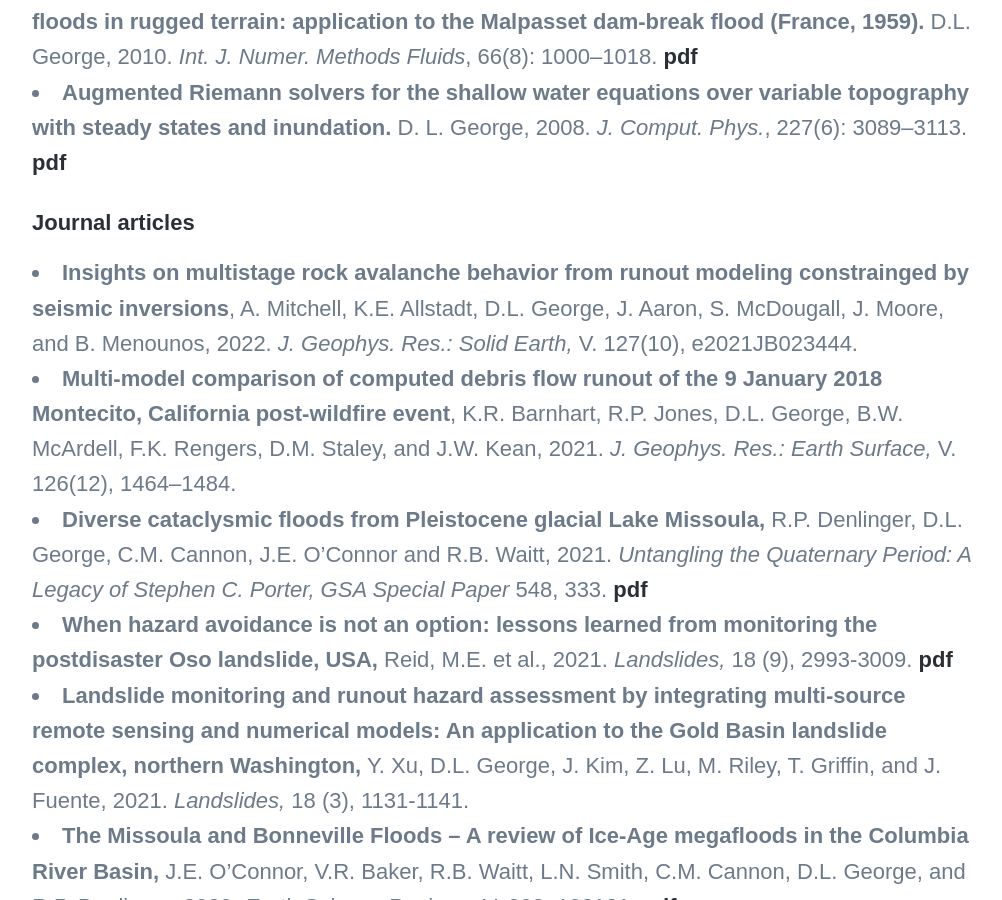
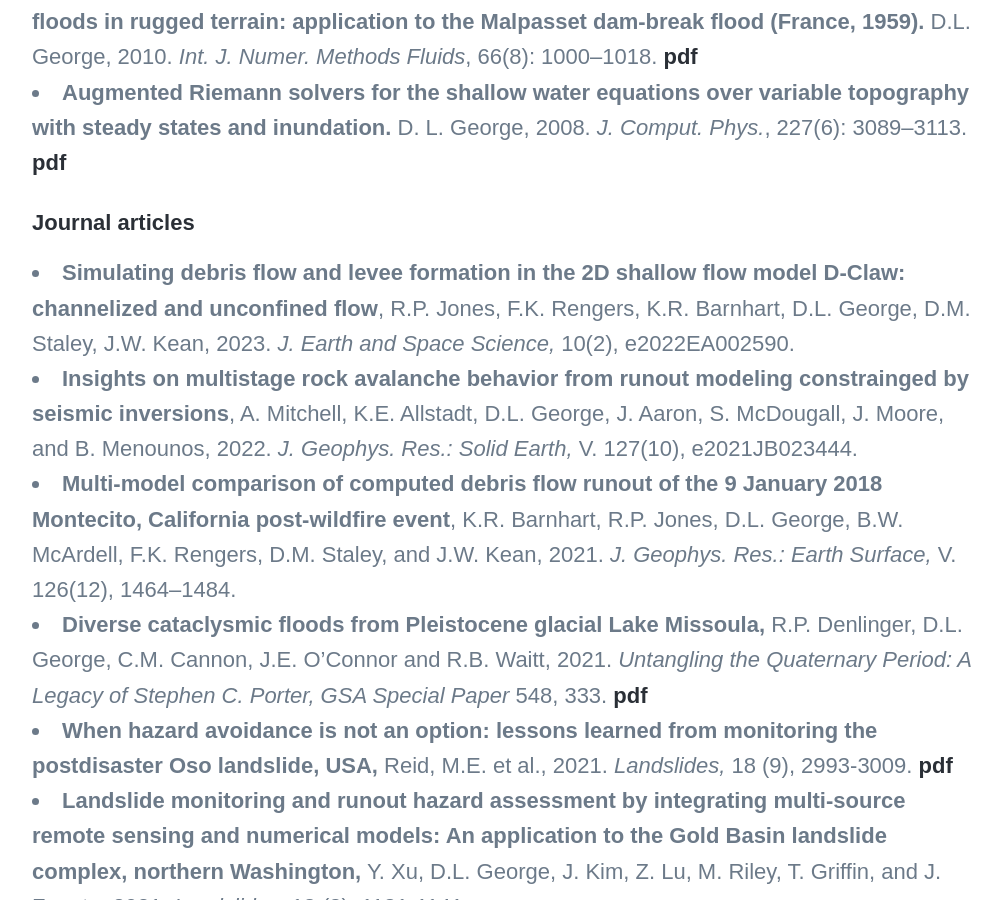
Before and after one commit to dlgeorge/dlgeorge.github.io, a Jekyll site: the page built from _pages/publications.md, in a window 1280 px wide and 900 px high, scrolled down 1201 px. Shown: the whole window, without its empty margins (138-1140 px from the left). Built offline with Jekyll 4.4.1, drawn with Linux system fonts in a browser that asks for light colours; nearby versions of some CDN libraries; some web fonts are replaced.

Commit message:
update publications, Jones Rengers, et al

```diff
--- a/_pages/publications.md
+++ b/_pages/publications.md
@@ -17,6 +17,7 @@ featured_image: /images/pages/CVO_library.jpg
 * **Augmented Riemann solvers for the shallow water equations over variable topography with steady states and inundation.** D. L. George, 2008. *J. Comput. Phys.*, 227(6): 3089--3113. [pdf]({{ site.baseurl }}/pubs/George2008_JCP.pdf)
 
 #### Journal articles
+* **Simulating debris flow and levee formation in the 2D shallow flow model D-Claw: channelized and unconfined flow**, R.P. Jones, F.K. Rengers, K.R. Barnhart, D.L. George, D.M. Staley, J.W. Kean, 2023. *J. Earth and Space Science,* 10(2), e2022EA002590.
 * **Insights on multistage rock avalanche behavior from runout modeling constrainged by seismic inversions**, A. Mitchell, K.E. Allstadt, D.L. George, J. Aaron, S. McDougall, J. Moore, and B. Menounos, 2022. *J. Geophys. Res.: Solid Earth,* V. 127(10), e2021JB023444.
 * **Multi-model comparison of computed debris flow runout of the 9 January 2018 Montecito, California post-wildfire event**, K.R. Barnhart, R.P. Jones, D.L. George, B.W. McArdell, F.K. Rengers, D.M. Staley, and J.W. Kean, 2021. *J. Geophys. Res.: Earth Surface,* V. 126(12), 1464–1484.
 * **Diverse cataclysmic floods from Pleistocene glacial Lake Missoula,**
```
